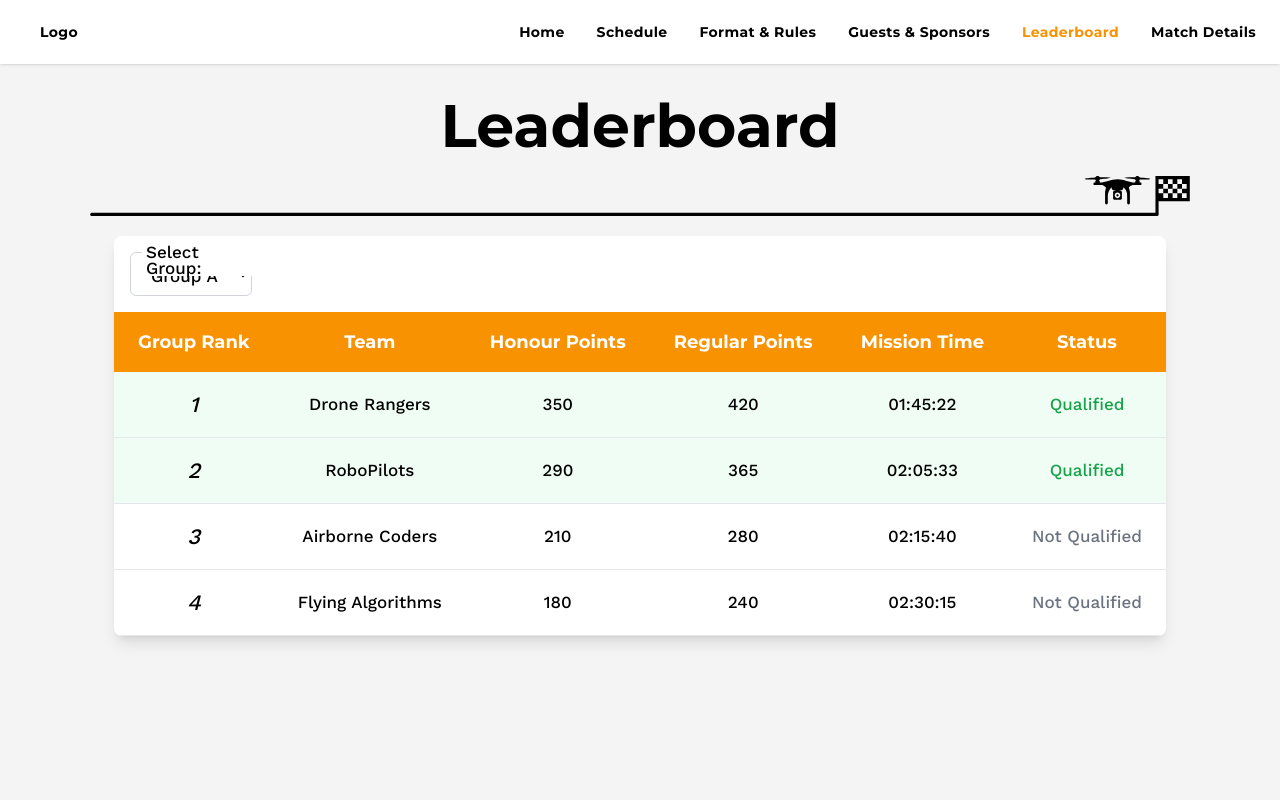
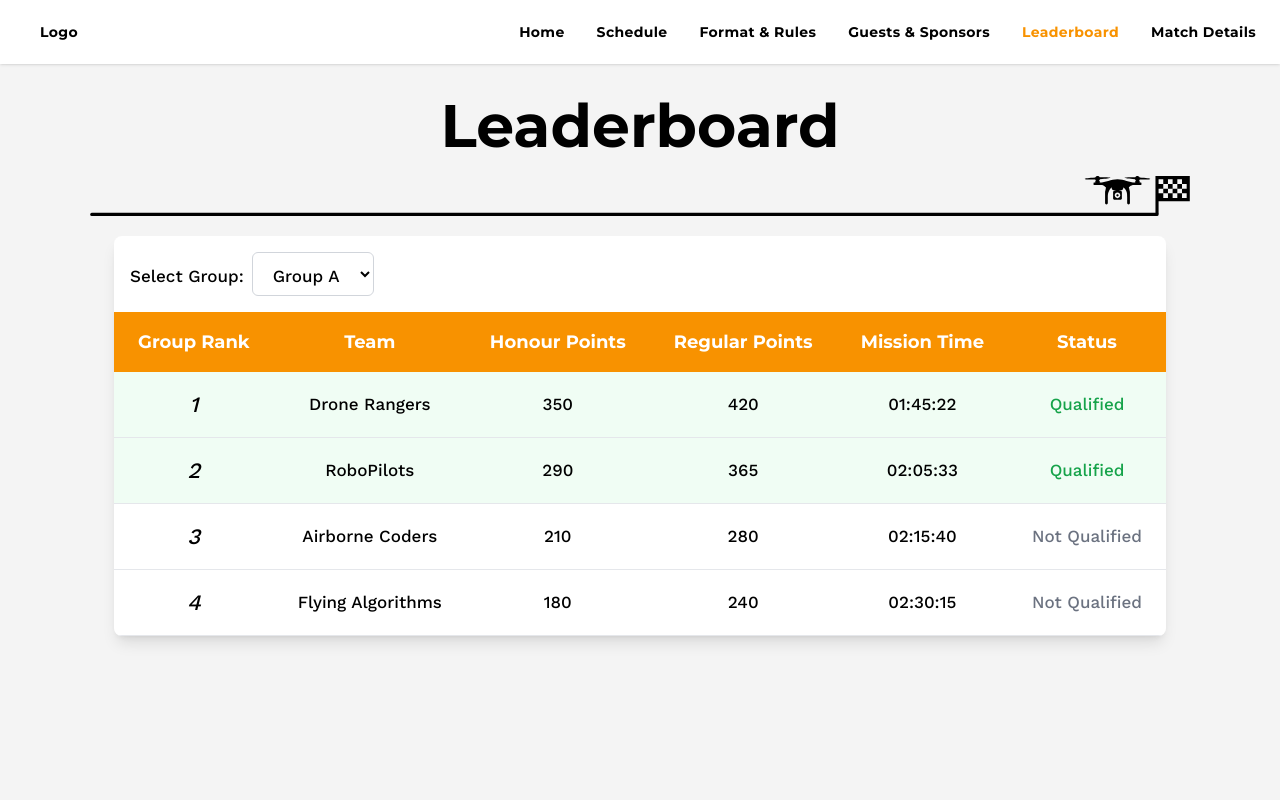
Before and after one commit to codersforcauses/Robodrone, a Next.js app in the folder client/: page /leaderboard in a window 1280 px wide. Shown: the top 800 px of the page. Built offline with nearby package versions, Linux system fonts and the light colour scheme.

Commit message:
style(leaderboard): fix leaderboard dropdown styling

```diff
--- a/client/src/components/ui/Leaderboard/List.tsx
+++ b/client/src/components/ui/Leaderboard/List.tsx
@@ -142,7 +142,7 @@ export default function List({ data = [] }) {
           <div className="relative">
             <label
               htmlFor="groupSelect"
-              className="body-sm absolute -top-2 left-3 z-10 bg-white px-1 text-xs"
+              className="body-sm bg-white pr-2 text-xs"
             >
               Select Group:
             </label>
```
